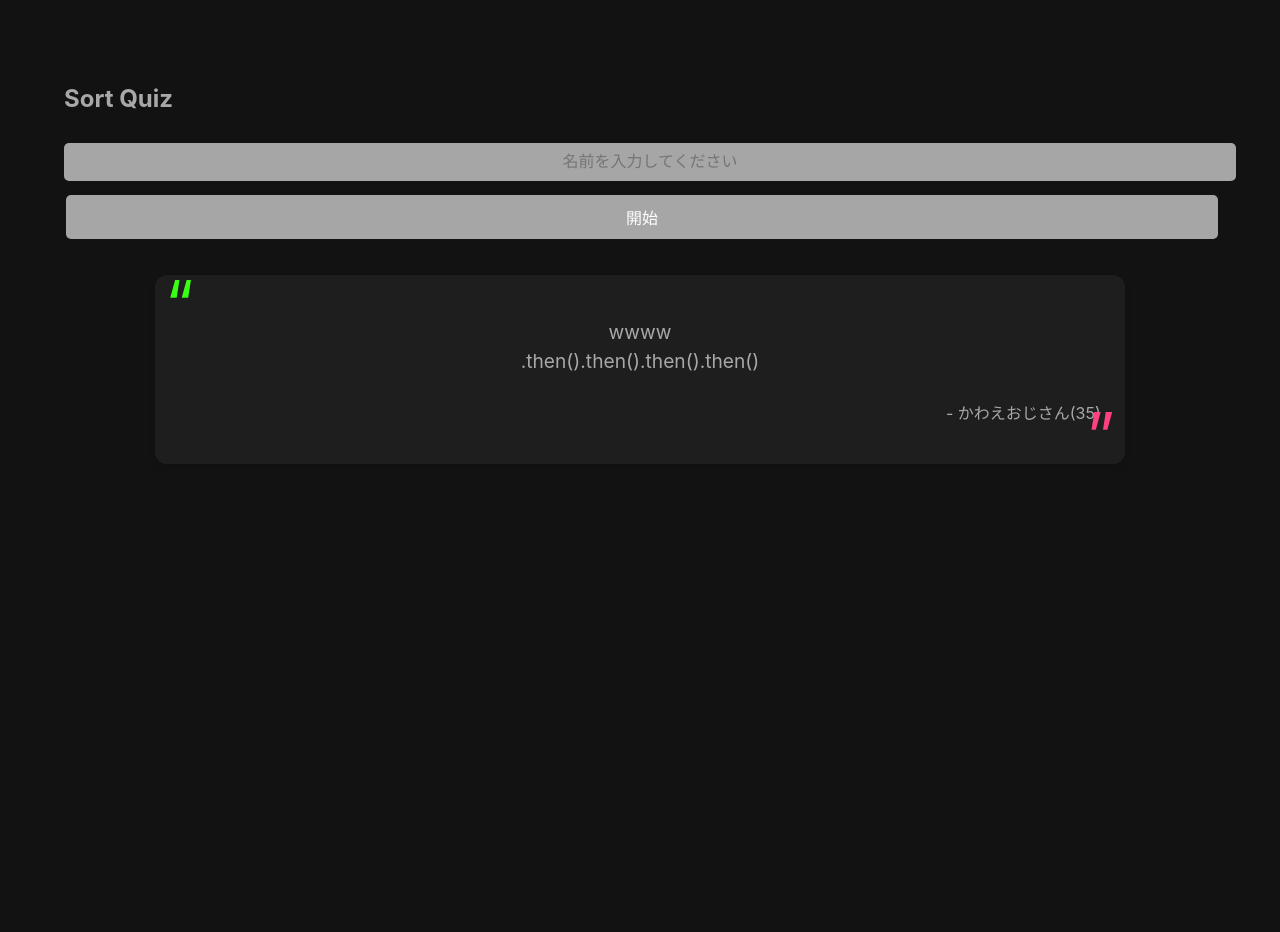
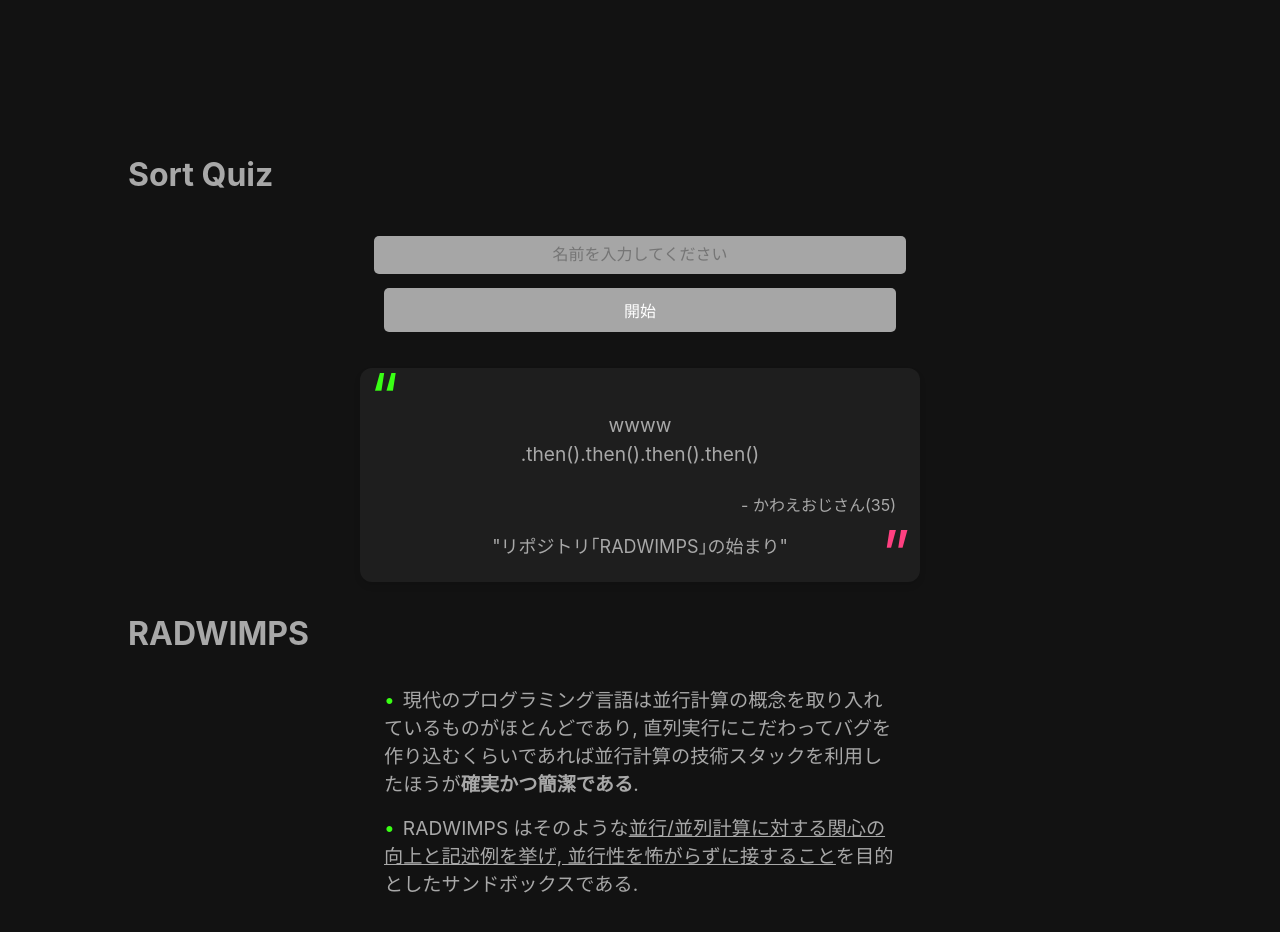
Before and after one commit to raiga0310/Sort-Quiz, a React (Create React App) app: page / in a window 1280 px wide. Shown: the top 932 px of the page. Before the commit the page ends 800 px from the top, so only its background shows below. Built offline with nearby package versions, Linux system fonts and the light colour scheme.

Commit message:
feat: デザイン

```diff
--- a/src/components/StartScreen.css
+++ b/src/components/StartScreen.css
@@ -1,5 +1,12 @@
  .start-screen {
-    padding: 5%;
+    padding: 10%;
+    text-align: center;
+ }
+
+ .start-screen h2 {
+    font-size: 2rem;
+    margin-bottom: 2rem;
+    text-align: left;
  }
  .start-screen input {
     width: 100%;
@@ -9,14 +16,30 @@
     border-radius: 5px;
   }
 
+  .start-screen span {
+    display: inline-block;
+    width: 50%;
+    text-align: left;
+    font-size: 1.2rem;
+    margin-bottom: 1rem;
+  }
+
+  .start-screen span::before {
+    content: "•";
+    color: #39ff14;
+    margin-right: 0.5rem;
+  }
+
   .start-screen .button-style {
-    width: 100%;
+    width: 50%;
+    text-align: center;
   }
 
   /* Quote styles */
 .quote-container {
   width: 80%;
   margin: 2rem auto;
+  font-size: large;
   padding: 1.5rem;
   background-color: #1e1e1e;
   border-radius: 12px;
--- a/src/components/StartScreen.js
+++ b/src/components/StartScreen.js
@@ -1,6 +1,6 @@
 import React, { useState } from 'react';
+import './StartScreen.css';
 import '../App.css';
-import './StartScreen.css';
 
 function StartScreen({ onStart }) {
   const [name, setName] = useState("");
@@ -27,10 +27,16 @@
         />
         <button type="submit" className="button-style">開始</button> {/* type="submit"を追加 */}
       </form>
-      <div class="quote-container">
-        <p class="quote-content">wwww<br />.then().then().then().then()</p>
-        <p class="quote-author">- かわえおじさん(35)</p>
+      <div className="quote-container" style={{ width: '50%', height: '50%' }}>
+        <p className="quote-content">wwww<br />.then().then().then().then()</p>
+        <p className="quote-author">- かわえおじさん(35)</p>
+        "リポジトリ｢RADWIMPS｣の始まり"
       </div>
+
+      <h2>RADWIMPS</h2>
+      <span>現代のプログラミング言語は並行計算の概念を取り入れているものがほとんどであり, 直列実行にこだわってバグを作り込むくらいであれば並行計算の技術スタックを利用したほうが<strong>確実かつ簡潔である</strong>.</span>
+      <br />
+      <span>RADWIMPS はそのような<u>並行/並列計算に対する関心の向上と記述例を挙げ, 並行性を怖がらずに接すること</u>を目的としたサンドボックスである.</span>
 
     </div>
   );
```
